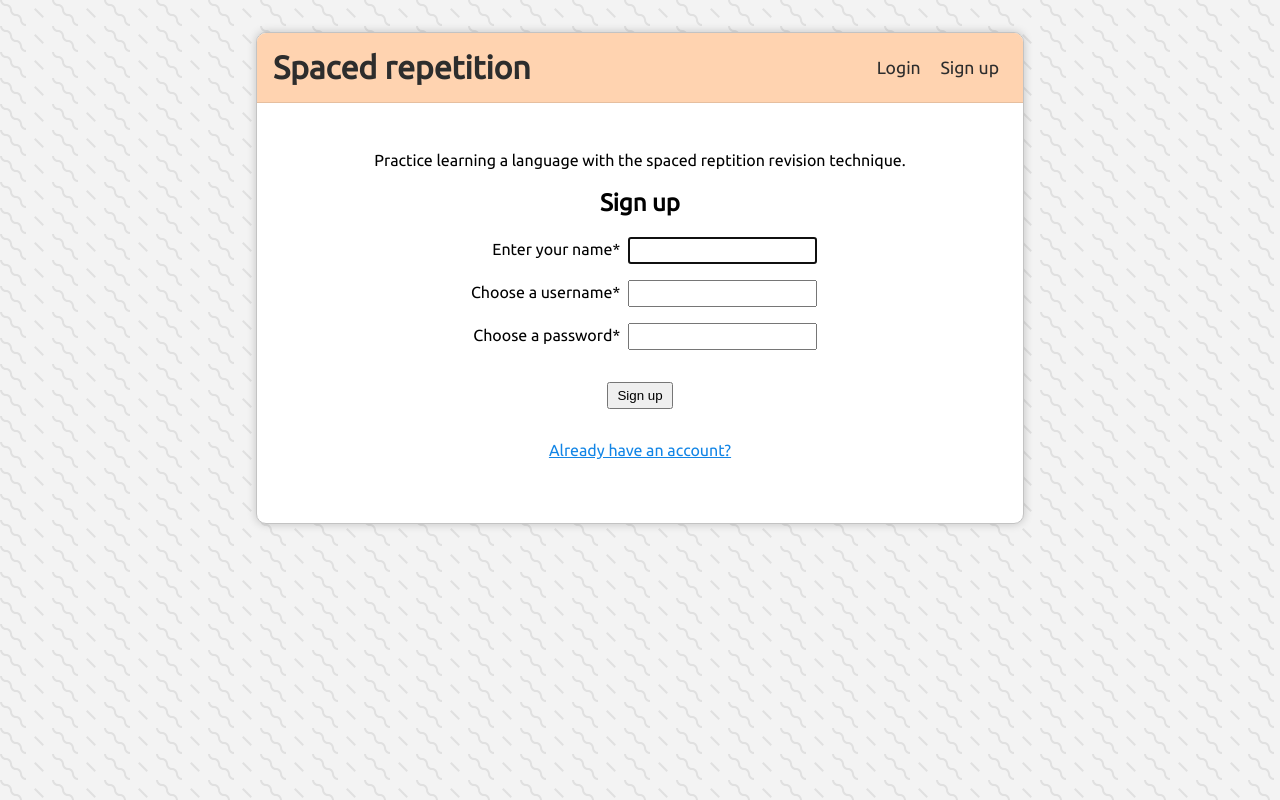
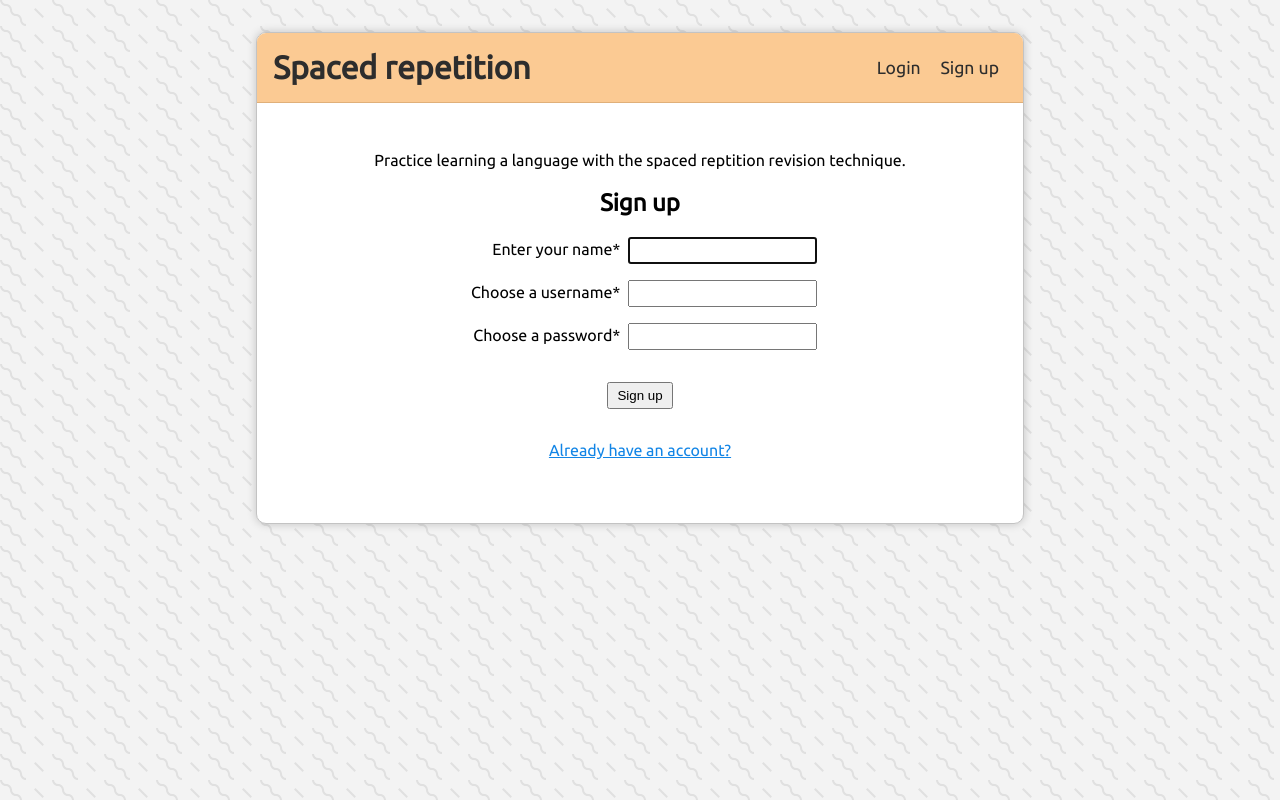
Before and after one commit to thebinarypenguin/enseigne-moi-client, a React app: page /register in a window 1280 px wide. Built offline with nearby package versions, Linux system fonts and the light colour scheme; no server answers.

Commit message:
Revert to orignal peach color

```diff
--- a/src/components/Header/Header.css
+++ b/src/components/Header/Header.css
@@ -3,9 +3,8 @@
   justify-content: space-between;
   align-items: center;
   padding: 1rem;
-  /* background-color: #fbca93; */
-  background-color: #FFD3B0;
-  border-bottom: 1px solid #e6bf9f;
+  background-color: #fbca93;
+  border-bottom: 1px solid #e0b07a;
   margin-bottom: 3rem;
 }
 
@@ -32,5 +31,5 @@
 
 header nav a:hover {
   color: #E26D5A;
-  background-color: #FFE7D3;
+  background-color: #FCE2C4;
 }
```
